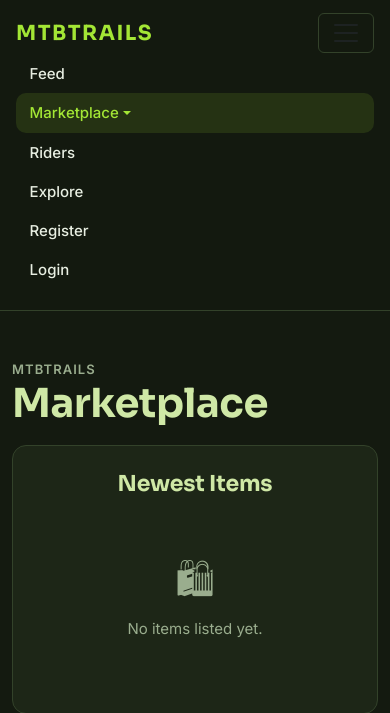
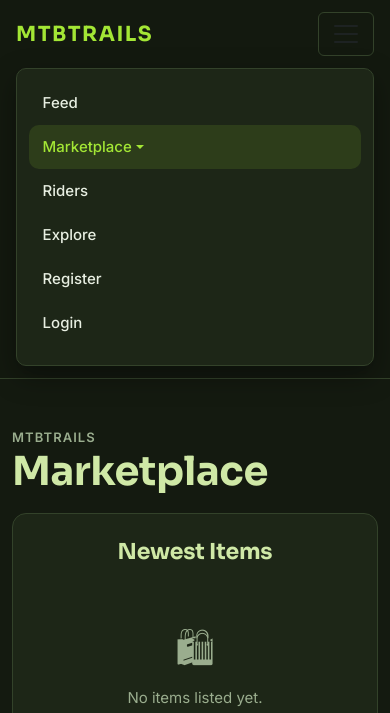
Before and after one commit to MiroZukina/MTB-Trails, a Django app: page /index/ in a window 390 px wide, after a click that opens the changed part. Shown: the top 713 px of the page. Run offline with Django 4.2, Linux system fonts and the light colour scheme; data that the repository does not hold is empty.

Commit message:
Fix mobile navbar

```diff
--- a/cycling/static/css/style.css
+++ b/cycling/static/css/style.css
@@ -157,6 +157,8 @@ textarea:focus-visible,
 .navbar-brand:hover { color: #b8f261 !important; }
 .nav-link {
   position: relative;
+  display: flex;
+  align-items: center;
   color: var(--trail-text) !important;
   font-weight: 500;
   padding: 0.5rem 0.85rem !important;
@@ -168,8 +170,36 @@ textarea:focus-visible,
   color: var(--accent) !important;
   background-color: rgba(163, 230, 53, 0.12);
 }
-.navbar-toggler { border-color: var(--border); box-shadow: none !important; }
+.navbar-toggler {
+  display: inline-flex;
+  align-items: center;
+  justify-content: center;
+  min-width: 44px;
+  min-height: 44px;
+  border-color: var(--border);
+  box-shadow: none !important;
+}
 .navbar-toggler:focus-visible { box-shadow: 0 0 0 3px rgba(163, 230, 53, 0.45) !important; }
+
+/* Mobile menu (below the lg collapse breakpoint): the desktop navbar's
+   translucent blur must not carry into the open menu, since it then sits
+   over page content with a solid readable card instead. */
+@media (max-width: 991.98px) {
+  .navbar-collapse {
+    background-color: var(--surface);
+    backdrop-filter: none;
+    -webkit-backdrop-filter: none;
+    border: 1px solid var(--border);
+    border-radius: var(--radius-control);
+    margin-top: var(--space-3);
+    padding: var(--space-3);
+    box-shadow: var(--shadow-md);
+  }
+  .navbar-nav .nav-link,
+  .navbar-nav .dropdown-item {
+    min-height: 44px;
+  }
+}
 
 .nav-avatar {
   display: inline-flex;
```
